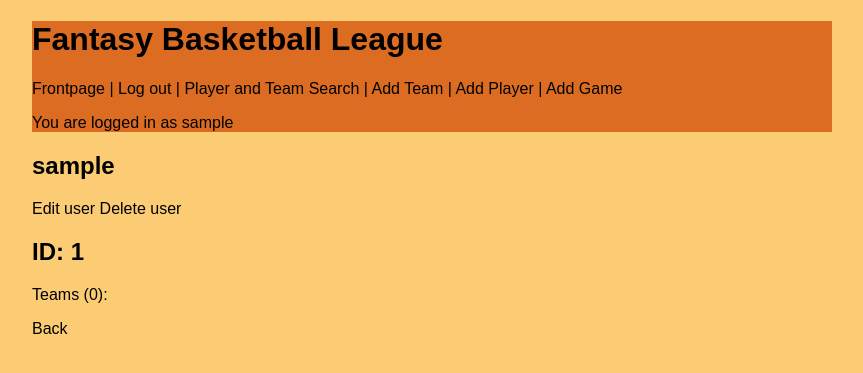
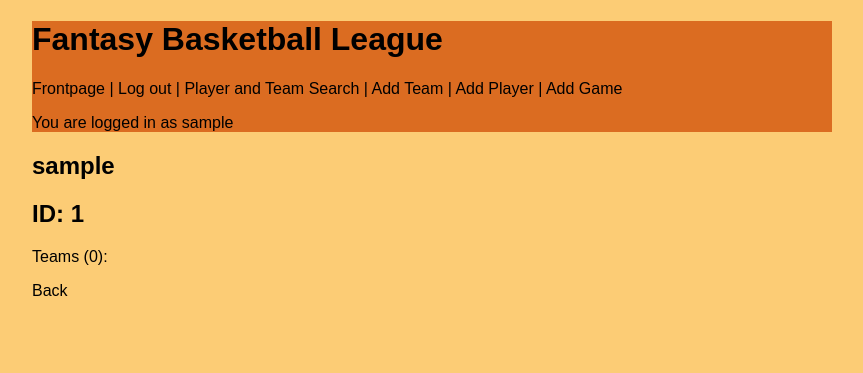
Before and after one commit to ArttKan/fantasy_basketball, a Flask app: page /user/1 in a window 1280 px wide. Shown: the top 373 px of the page, without its empty margins (208-1071 px from the left). Run offline with Flask 3, Linux system fonts and the light colour scheme; the visitor is signed in with stand-in values (Sample User, id 1); data comes from the database, SQL or seed files in the repository; data that the repository does not hold is empty.

Commit message:
Forgotten changes

```diff
--- a/templates/show_user.html
+++ b/templates/show_user.html
@@ -4,12 +4,6 @@
 
 {% block content %}
     <h2>{{ user.username }}</h2>
-    {% if session.user_id == user.id  %}
-    <p>
-        <a href="">Edit user</a>
-        <a href="">Delete user</a>
-    </p>
-    {% endif %}
     <h2>ID: {{ user.id }}</h2>
     <p>
       Teams ({{ teams | count }}):
```
